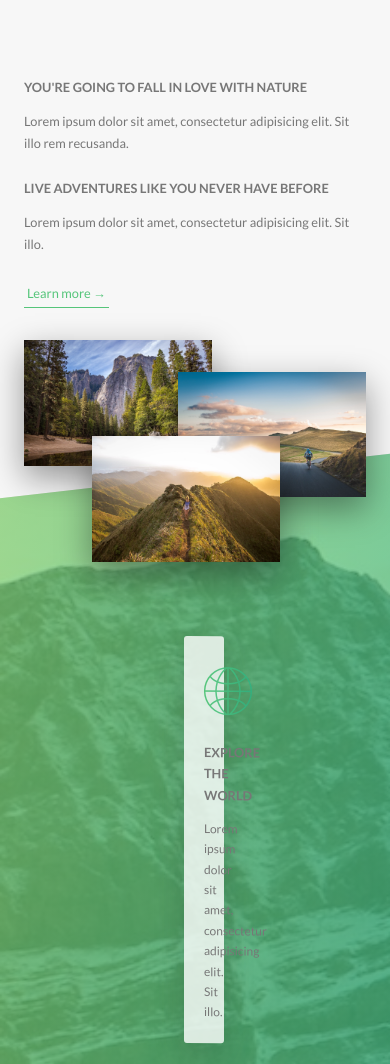
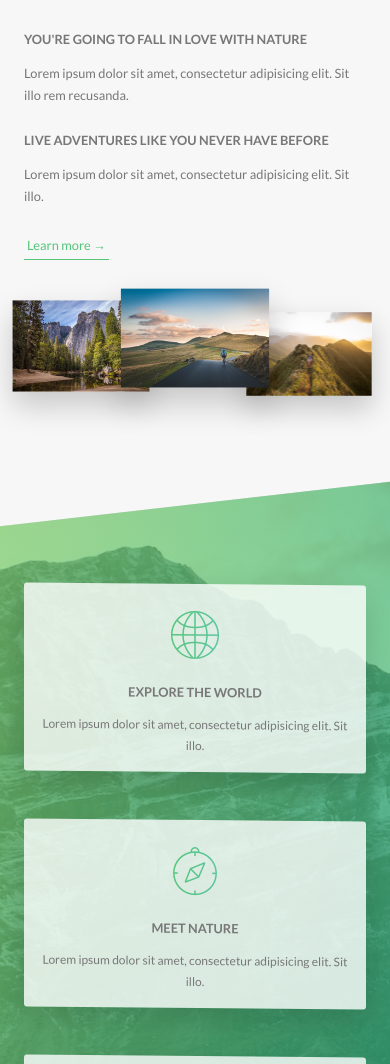
Before and after one commit to Davyyd1/outdoorsWebsite, a website: page index.html in a window 390 px wide. Shown: the part 936-2000 px from the top of the page. Drawn offline with Linux system fonts and the light colour scheme.

Commit message:
working on responsive design

```diff
--- a/sass/base/_typography.scss
+++ b/sass/base/_typography.scss
@@ -58,6 +58,8 @@ body {
 
     @include respond(tab-port) {
         font-size: 3rem;
+        margin-bottom: 0rem;
+        margin-top: 3rem;
 
     }
     @include respond(phone) {
--- a/sass/base/_utilities.scss
+++ b/sass/base/_utilities.scss
@@ -4,14 +4,24 @@
 
 .u-margin-bottom-small {
     margin-bottom: 1.5rem !important;
+
+
 }
 
 .u-margin-bottom-big {
     margin-bottom: 8rem !important;
+
+    @include respond(tab-port){
+        margin-bottom: 5rem !important;
+    }
 }
 
 .u-margin-bottom-medium {
     margin-bottom: 4rem !important;
+
+    @include respond(tab-port){
+        margin-bottom: 3rem !important;
+    }
 }
 
 .u-margin-top-big {
--- a/sass/components/_card.scss
+++ b/sass/components/_card.scss
@@ -145,4 +145,56 @@
         font-size: 6rem;
         font-weight: 100;
     }
+
+
+
+
+
+    @include respond(tab-port) {
+    height: auto;
+    border-radius: 3px;
+    background-color: $color-white;
+    box-shadow: 0 1.5rem 4rem rgba($color-black, .15);
+
+    &__side{
+        height: auto;
+        position: relative;
+        box-shadow: none;
+
+        &--back{
+            transform: rotateY(0);
+            clip-path: polygon(0 15%, 100% 0%, 100% 100%, 0% 100%);
+        }
+    }
+
+    &:hover &__side--front{
+        transform: rotateY(0);
+    }
+
+    &:hover &__side--back{
+        transform: rotateY(0);
+    }
+
+    &__details {
+        padding: 1rem 3rem;
+    }
+
+    // back side styling
+    &__cta {
+        position: relative;
+        top: 0%;
+        left: 0%;
+        transform: translate(0);
+        width: 100%;
+        padding: 7rem 4rem 4rem 4rem;
+    }
+
+    &__price-box {
+        margin-bottom: 3rem;
+    }
+
+    &__price-value {
+        font-size: 4rem;
+    }
+    }
 }
--- a/sass/components/_composition.scss
+++ b/sass/components/_composition.scss
@@ -9,19 +9,43 @@
         transition: all .2s;
         outline-offset: 2rem;
 
+        @include respond(tab-port) {
+            float: left;
+            position: relative;
+            width: 33.333333%;
+            box-shadow: 0 1.5rem 3rem rgba($color-black, .2);
+        }
+
         &--p1{
             left: 0;
             top: -2rem;
+
+            @include respond(tab-port){
+                top: 0;
+                transform: scale(1.2);
+            }
         }
 
         &--p2{
             right: 0;
             top: 2rem;
+
+            @include respond(tab-port){
+                top: -1rem;
+                transform: scale(1.3);
+                z-index: 100;
+            }
         }
 
         &--p3{
             left: 20%;
             top: 10rem;
+
+            @include respond(tab-port){
+                top: 1rem;
+                left: 0;
+                transform: scale(1.1);
+            }
         }
 
         &:hover {
--- a/sass/components/_feature-box.scss
+++ b/sass/components/_feature-box.scss
@@ -7,6 +7,11 @@
     box-shadow: 0 1.5rem 4rem rgba($color-black, .15);
     transition: transform .2s;
 
+
+    @include respond(tab-port){
+        padding: 2rem;
+    }
+
     &__icon {
         font-size: 6rem;
         margin-bottom: .5rem;
@@ -15,6 +20,9 @@
         -webkit-background-clip: text;
         color: transparent;
 
+        @include respond(tab-port){
+            margin-bottom: 0;
+        }
     }
 
     &:hover{
--- a/sass/components/_story.scss
+++ b/sass/components/_story.scss
@@ -12,7 +12,15 @@
     position: relative;
     border: 1px solid rgba($color-black, .2);
 
+    @include respond(tab-port){
+        width: 100%;
+        padding: 4rem;
+        padding-left: 7rem;
+    }
 
+    @include respond(phone){
+        transform: skewX(0);
+    }
     // @media (max-width: 600px) {
     //     width: 50%;
     // }
@@ -26,12 +34,17 @@
         -webkit-clip-path: circle(50% at 50% 50%);
         clip-path: circle(50% at 50% 50%);
         transform: translateX(-3rem) skewX(12deg);
+
+        @include respond(phone){
+            transform: translateX(-3rem) skewX(0);
+        }
     }
 
     &__image{
         height: 100%;
         transform: translateX(-4rem) scale(1.4);
         transition: all .5s;
+
     }
 
     &:hover &__image {
@@ -41,6 +54,10 @@
 
     &__text{
         transform: skewX(12deg);
+
+        @include respond(phone){
+            transform: skewX(0);
+        }
     }
 
     &__caption {
--- a/sass/layout/_footer.scss
+++ b/sass/layout/_footer.scss
@@ -11,6 +11,10 @@
     &__logo-box {
        text-align: center;
        margin-bottom: 8rem;
+
+       @include respond(tab-port){
+        margin-bottom: 6rem;
+    }
     }
 
     &__logo {
--- a/sass/layout/_header.scss
+++ b/sass/layout/_header.scss
@@ -4,8 +4,8 @@
     background-size: cover;
     background-position: top;
     position: relative;
-    -webkit-clip-path: polygon(0 0, 100% 0, 100% 75vh, 0 100%);
-    clip-path: polygon(0 0, 100% 0, 100% 75vh, 0 100%);
+    -webkit-clip-path: polygon(0 0, 100% 0, 100% 85vh, 0 100%);
+    clip-path: polygon(0 0, 100% 0, 100% 85vh, 0 100%);
 
     @include respond(phone){
         -webkit-clip-path: polygon(0 0, 100% 0, 100% 85vh, 0 100%);
--- a/sass/pages/_home.scss
+++ b/sass/pages/_home.scss
@@ -2,6 +2,10 @@
     background-color: $color-grey-light-1;
     padding: 25rem 0;
     margin-top: -20vh;
+
+    @include respond(tab-port){
+        margin-bottom: 0;
+    }
 }
 
 .section-features{
@@ -14,23 +18,39 @@
     & > * {
         transform: skewY(7deg);
     }
+
+    @include respond(tab-port){
+        padding: 10rem 0;
+    }
 }
 
 .section-tours{
     background-color: $color-grey-light-1;
     padding: 25rem 0 15rem 0;
     margin-top: -15vh;
+
+    @include respond(tab-port){
+        padding: 20rem 0 10rem 0;
+    }
 }
 
 .section-stories {
     padding: 15rem 0;
     position: relative;
     // border: 2px solid black;
+
+    @include respond(tab-port){
+        padding: 10rem 0;
+    }
 }
 
 .section-book {
     padding: 15rem 0;
     background-image: linear-gradient(to right bottom, $color-primary-light, $color-primary-dark);
+
+    @include respond(tab-port){
+        padding: 10rem 0;
+    }
 }
 
 .book {
```
Also changed, not shown: css/style.css, 1 other file.
